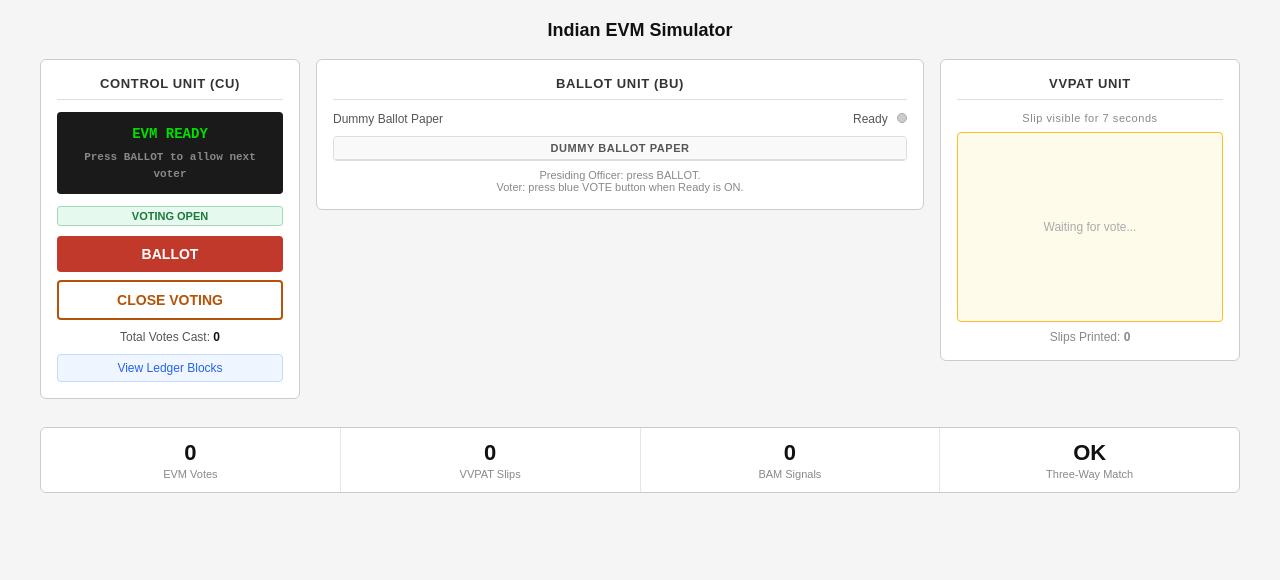
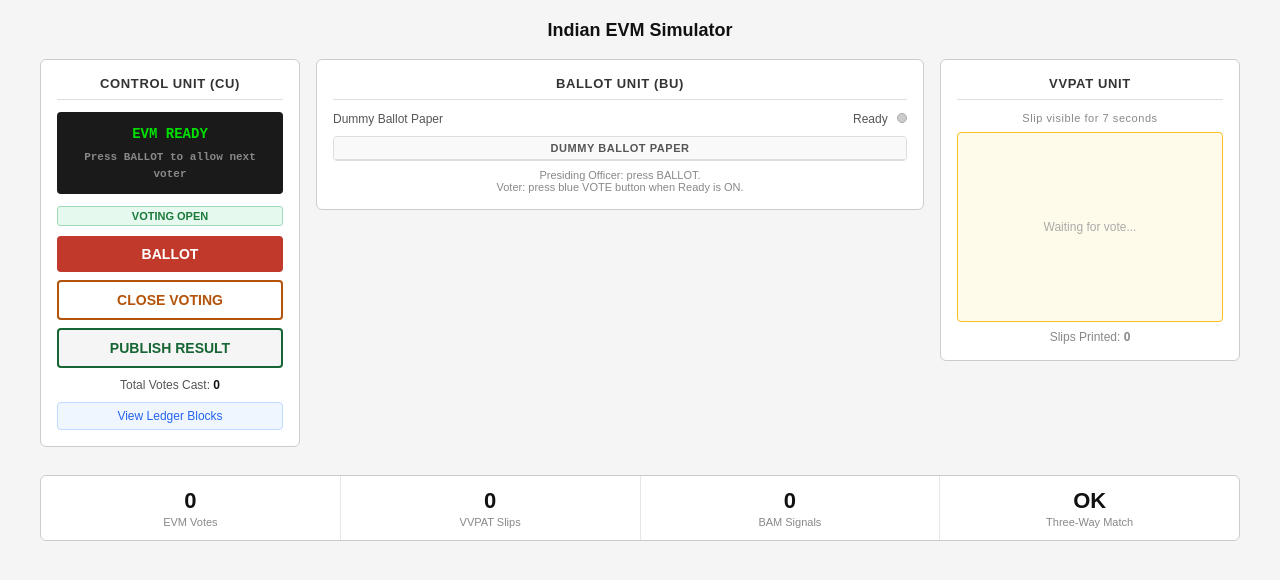
Before and after one commit to Sooryachandiran-git/evm-django-simulator, a Django app: page / in a window 1280 px wide. Shown: the top 580 px of the page. Run offline with Django 4.2, Linux system fonts and the light colour scheme; data that the repository does not hold is empty.

Commit message:
Implement publish_result and result publishing functionality

```diff
--- a/evm/templates/evm/index.html
+++ b/evm/templates/evm/index.html
@@ -738,6 +738,8 @@
 
             <button id="ballotBtn" class="cu-btn ballot-btn" onclick="pressBallot()">BALLOT</button>
             <button id="closeBtn" class="cu-btn close-btn" onclick="confirmClose()">CLOSE VOTING</button>
+            <button id="resultBtn" class="cu-btn close-btn" style="border-color:#166534 !important; color:#166534;"
+                onclick="publishResult()" disabled>PUBLISH RESULT</button>
 
             <div class="cu-meta" style="margin-top:10px;">
                 Total Votes Cast: <span id="totalVotes">0</span>
@@ -1282,6 +1284,63 @@
             document.getElementById("buNote").textContent =
                 "Voting is permanently closed. No more votes can be cast.";
             setAllButtons(false);
+
+            const btnResult = document.getElementById("resultBtn");
+            if (btnResult) btnResult.disabled = false;
+        }
+
+        async function publishResult() {
+            if (!votingSealed) { alert("Must close voting first."); return; }
+            document.getElementById("resultBtn").disabled = true;
+
+            try {
+                const res = await fetch(`/publish-result/${BOOTH_ID}/`, { method: "POST" });
+                const result = await res.json();
+
+                if (!res.ok) {
+                    alert("❌ VERIFICATION FAILED:\n" + (result.error || "Unknown Error") + "\nPhase: " + (result.phase || "?"));
+                    document.getElementById("resultBtn").disabled = false;
+                    return;
+                }
+
+                // Show modal with results
+                let html = '<h2 style="color:#166534; margin-bottom: 12px;">✅ ELECTION RESULTS</h2>';
+                html += '<p style="color:#166534; font-weight:bold; font-size:12px;">Cryptographic Verification Passed</p>';
+                html += `<p style="font-size:12px; margin-top:4px;"><b>Close Time:</b> ${result.timestamp_close}</p>`;
+                html += `<p style="font-size:12px; margin-top:4px;"><b>Total Votes:</b> ${result.total_votes}</p>`;
+                html += `<p style="font-size:12px; margin-top:10px; margin-bottom:2px;"><b>Commitment Token:</b></p>`;
+                html += `<div style="background:#f9fafb; padding:8px; border:1px solid #e5e7eb; border-radius:4px; font-family:monospace; font-size:11px; word-break:break-all; color:#2563eb;">${result.commitment_token}</div>`;
+                html += '<p style="font-size:11px; color:#ef4444; margin-top:6px; font-weight:bold;">Officer: Compare token with printed VVPAT slip!</p>';
+                html += '<table style="width:100%; text-align:left; border-collapse:collapse; margin-top:16px;">';
+                html += '<tr style="border-bottom: 2px solid #ccc; font-size:13px;"><th>Party</th><th style="text-align:right;">Votes</th></tr>';
+                result.results.forEach(r => {
+                    html += `<tr style="border-bottom: 1px solid #eee; font-size:13px; height:28px;"><td><b>${r.name}</b> (${r.id})</td><td style="text-align:right;"><b>${r.votes}</b></td></tr>`;
+                });
+                html += '</table>';
+
+                let modal = document.getElementById("resultModal");
+                if (!modal) {
+                    modal = document.createElement("div");
+                    modal.id = "resultModal";
+                    modal.className = "modal-overlay active";
+                    modal.innerHTML = `
+                        <div class="confirm-box" style="max-width: 480px; text-align: left;">
+                            <div id="resultModalContent"></div>
+                            <div class="confirm-btns" style="margin-top:20px;">
+                                <button class="btn-cancel" onclick="document.getElementById('resultModal').classList.remove('active'); document.getElementById('resultBtn').disabled = false;">Close</button>
+                            </div>
+                        </div>
+                    `;
+                    document.body.appendChild(modal);
+                } else {
+                    modal.classList.add("active");
+                }
+                document.getElementById("resultModalContent").innerHTML = html;
+
+            } catch (e) {
+                alert("Network error: " + e);
+                document.getElementById("resultBtn").disabled = false;
+            }
         }
 
         function dismissModal() {
--- a/evm/urls.py
+++ b/evm/urls.py
@@ -7,6 +7,7 @@ urlpatterns = [
     path('', views.index, name='index'),
     path('cast-vote/<str:booth_id>/', views.cast_vote, name='cast_vote'),
     path('close-voting/<str:booth_id>/', views.close_voting, name='close_voting'),
+    path('publish-result/<str:booth_id>/', views.publish_result, name='publish_result'),
     path('verify-chain/<str:booth_id>/', views.verify_chain_view, name='verify_chain'),
     path('status/<str:booth_id>/', views.booth_status, name='status'),
     path('signals/<str:booth_id>/', views.booth_signals, name='signals'),
--- a/evm/views.py
+++ b/evm/views.py
@@ -341,15 +341,13 @@ def close_voting(request, booth_id):
         final_block_number = (last_block.block_number + 1) if last_block else 1
         previous_hash = last_block.current_hash if last_block else ("0" * 64)
 
+        timestamp_close = int(time.time() * 1000)
         final_block_hash = sha256(
-            final_block_number,
+            booth.evm_id,
             total_votes,
             result_hash,
-            integrity_flag,
             last_vote_block_hash,
-            final_commitment_hash,
-            close_ts,
-            previous_hash
+            timestamp_close
         )
 
         final_block = LedgerBlock.objects.create(
@@ -357,7 +355,7 @@ def close_voting(request, booth_id):
             block_number=final_block_number,
             block_type=LedgerBlock.BLOCK_TYPE_FINAL,
             candidate_id="",
-            timestamp=int(time.time() * 1000),
+            timestamp=timestamp_close,
             total_votes=total_votes,
             result_hash=result_hash,
             integrity_flag=integrity_flag,
@@ -416,6 +414,74 @@ def close_voting(request, booth_id):
             "final_block_hash": final_block_hash,
             # Phase 10 - VVPAT final slip
             "vvpat_slip": "\n".join(vvpat_slip_lines),
+        })
+
+    except Booth.DoesNotExist:
+        return JsonResponse({"error": "Booth not found"}, status=404)
+    except Exception as e:
+        return JsonResponse({"error": str(e)}, status=400)
+
+
+@csrf_exempt
+def publish_result(request, booth_id):
+    if request.method != 'POST':
+        return JsonResponse({"error": "POST required"}, status=405)
+
+    try:
+        booth = Booth.objects.get(booth_id=booth_id)
+
+        if booth.voting_status != 'SEALED':
+            return JsonResponse({"error": "Voting must be SEALED before publishing result."}, status=400)
+
+        # ── Phase 1: Recompute Per-Vote Hash Chain ──
+        chain_result = _verify_chain_internal(booth)
+        recomputed_last_vote_hash = chain_result["last_vote_block_hash"]
+
+        final_block = LedgerBlock.objects.get(booth=booth, block_type=LedgerBlock.BLOCK_TYPE_FINAL)
+
+        if recomputed_last_vote_hash != final_block.last_vote_block_hash:
+            return JsonResponse({"error": "TAMPER DETECTED: Last Vote Block Hash Mismatch", "phase": 1}, status=400)
+
+        # ── Phase 2 & 3: Form Result String & Compute Result Hash ──
+        candidates = Candidate.objects.filter(booth=booth).order_by('candidate_id')
+        result_parts = [f"{c.candidate_id}:{c.vote_count}" for c in candidates]
+        result_string = "|".join(result_parts)
+        full_result_string = f"{booth.evm_id}|{result_string}|{DEVICE_SECRET}"
+
+        recomputed_result_hash = hashlib.sha256(full_result_string.encode('utf-8')).hexdigest()
+
+        if recomputed_result_hash != final_block.result_hash:
+            return JsonResponse({"error": "COUNTER TAMPER DETECTED: Result Hash Mismatch", "phase": 3}, status=400)
+
+        # ── Phase 4: Recompute Final Block Hash ──
+        recomputed_final_block_hash = sha256(
+            booth.evm_id,
+            final_block.total_votes,
+            recomputed_result_hash,
+            final_block.last_vote_block_hash,
+            final_block.timestamp
+        )
+
+        if recomputed_final_block_hash != final_block.current_hash:
+            return JsonResponse({"error": "FINAL BLOCK MISMATCH", "phase": 4}, status=400)
+
+        # ── Phase 5: Verify Signature ──
+        expected_digital_signature = hmac.new(
+            DEVICE_PRIVATE_KEY.encode('utf-8'),
+            final_block.final_commitment_hash.encode('utf-8'),
+            hashlib.sha256
+        ).hexdigest()
+
+        if final_block.digital_signature != expected_digital_signature:
+            return JsonResponse({"error": "SIGNATURE INVALID", "phase": 5}, status=400)
+
+        # All verifications OK
+        return JsonResponse({
+            "status": "SUCCESS",
+            "results": [{"id": c.candidate_id, "name": c.name, "votes": c.vote_count} for c in candidates],
+            "commitment_token": final_block.final_commitment_hash,
+            "timestamp_close": datetime.fromtimestamp(final_block.timestamp / 1000.0, timezone.utc).strftime("%Y-%m-%dT%H:%M:%SZ"),
+            "total_votes": final_block.total_votes
         })
 
     except Booth.DoesNotExist:
```
